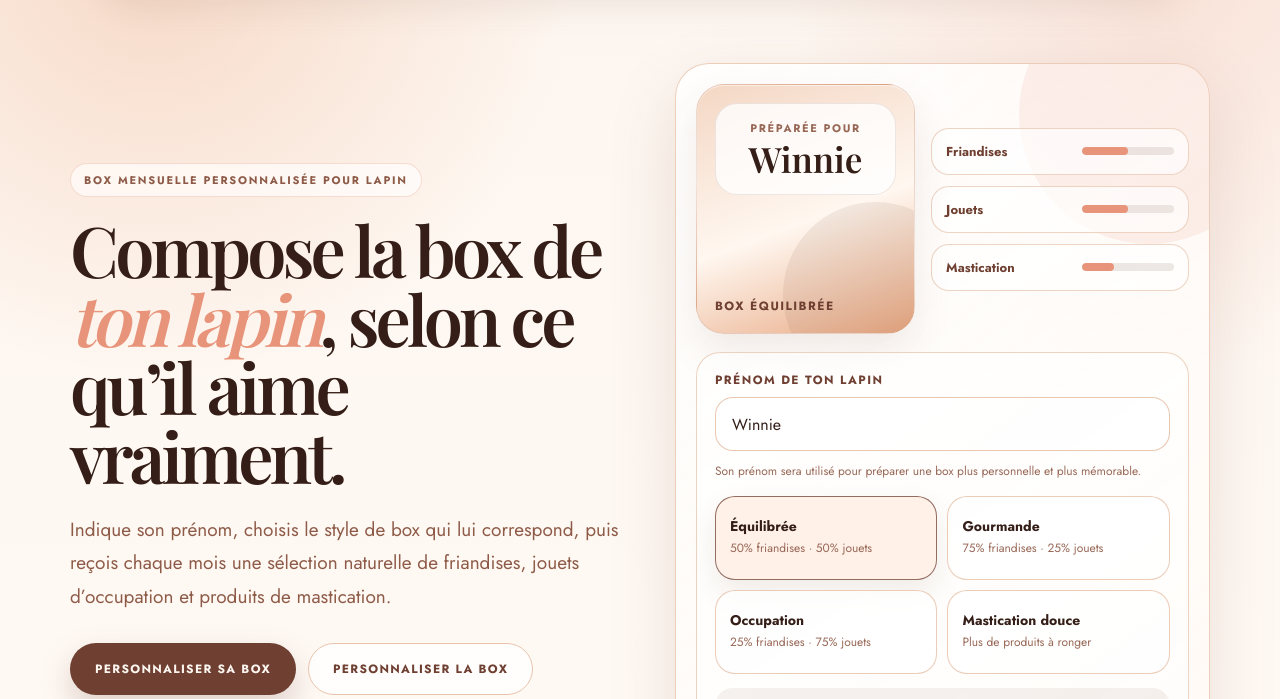
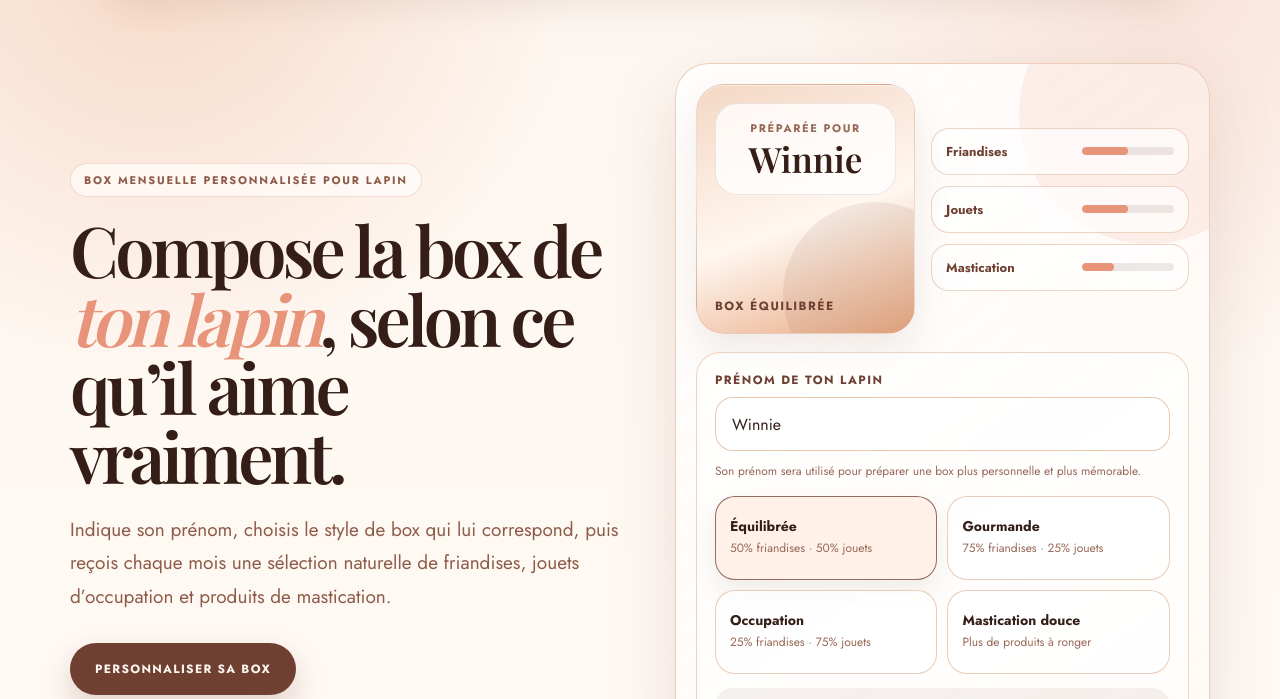
Before and after one commit to josephads17-cmd/winnie, a website: page version-14-1.html in a window 1280 px wide. Shown: the part 87-786 px from the top of the page. Drawn offline with nearby package versions, Linux system fonts and the light colour scheme; a web font is replaced by a local one.

Commit message:
Remove duplicate hero personalization CTA

```diff
--- a/version-14-1.html
+++ b/version-14-1.html
@@ -45,7 +45,7 @@
           <span class="eyebrow">Box mensuelle personnalisée pour lapin</span>
           <h1 class="hero-title">Compose la box de <em>ton lapin</em>, selon ce qu’il aime vraiment.</h1>
           <p class="hero-sub">Indique son prénom, choisis le style de box qui lui correspond, puis reçois chaque mois une sélection naturelle de friandises, jouets d’occupation et produits de mastication.</p>
-          <div class="hero-actions"><a class="btn btn-primary" href="#composer">Personnaliser sa box</a><a class="btn btn-secondary" href="#composer">Personnaliser la box</a></div>
+          <div class="hero-actions"><a class="btn btn-primary" href="#composer">Personnaliser sa box</a></div>
           <div class="trust-row" aria-label="Avantages clés"><span class="trust-pill">29,90€ le premier mois</span><span class="trust-pill">Livraison offerte</span><span class="trust-pill">Sans engagement</span></div>
           <p class="fine">Code LAPIN25 pré-rempli. Puis 39,90€ / mois. Tu peux annuler à tout moment.</p>
         </div>
```
